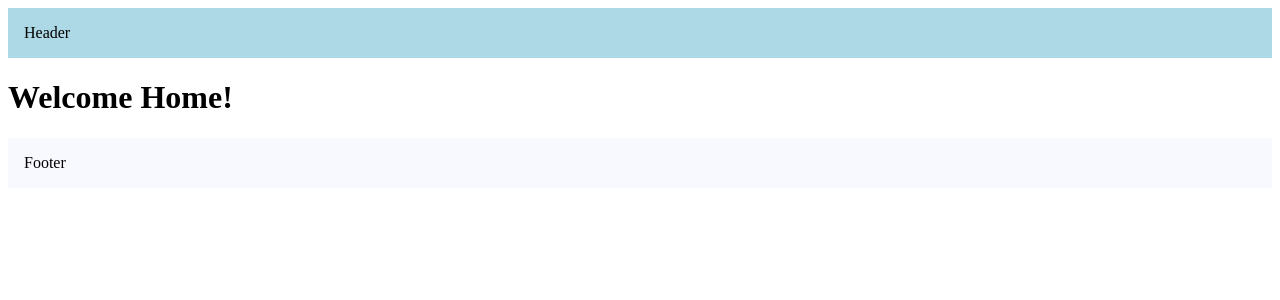
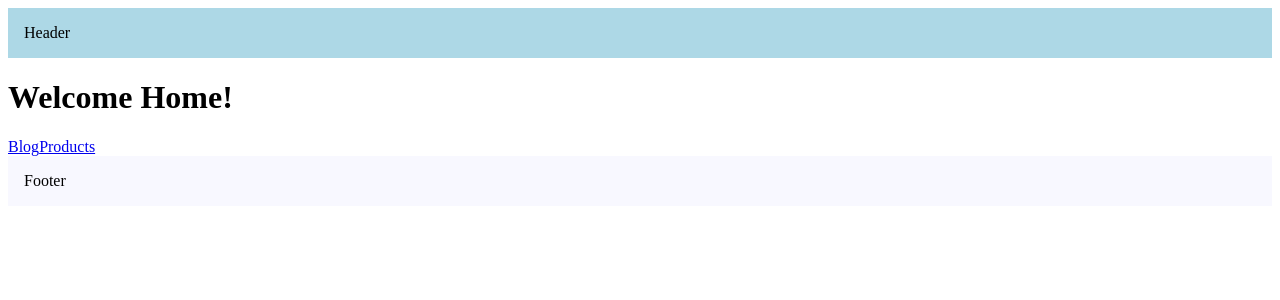
Before and after one commit to korbosit/next-js_routing, a Next.js app: page / in a window 1280 px wide. Shown: the top 300 px of the page. Built offline with nearby package versions, Linux system fonts and the light colour scheme.

Commit message:
19_Link_Component_Navigation_Example_1

```diff
--- a/src/app/page.tsx
+++ b/src/app/page.tsx
@@ -1,3 +1,11 @@
+import Link from "next/link";
+
 export default function Home() {
-    return <h1>Welcome Home!</h1>;
+    return (
+        <>
+            <h1>Welcome Home!</h1>
+            <Link href="/blog">Blog</Link>
+            <Link href="/products">Products</Link>
+        </>
+    );
 }
--- a/src/app/products/page.tsx
+++ b/src/app/products/page.tsx
@@ -1,6 +1,9 @@
+import Link from "next/link";
+
 export default function ProductList() {
     return (
         <>
+            <Link href="/">Home</Link>
             <h1>Product List</h1>
             <h2>Product 1</h2>
             <h2>Product 2</h2>
```
